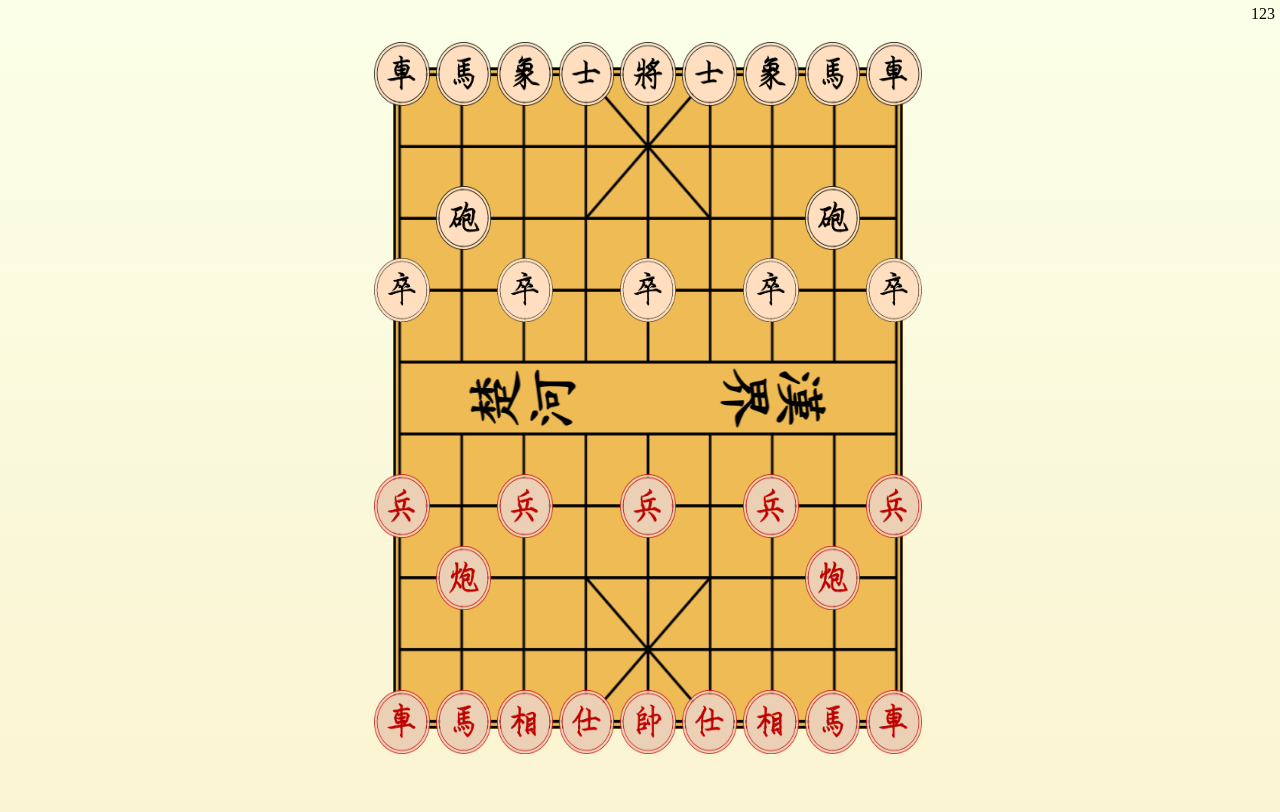
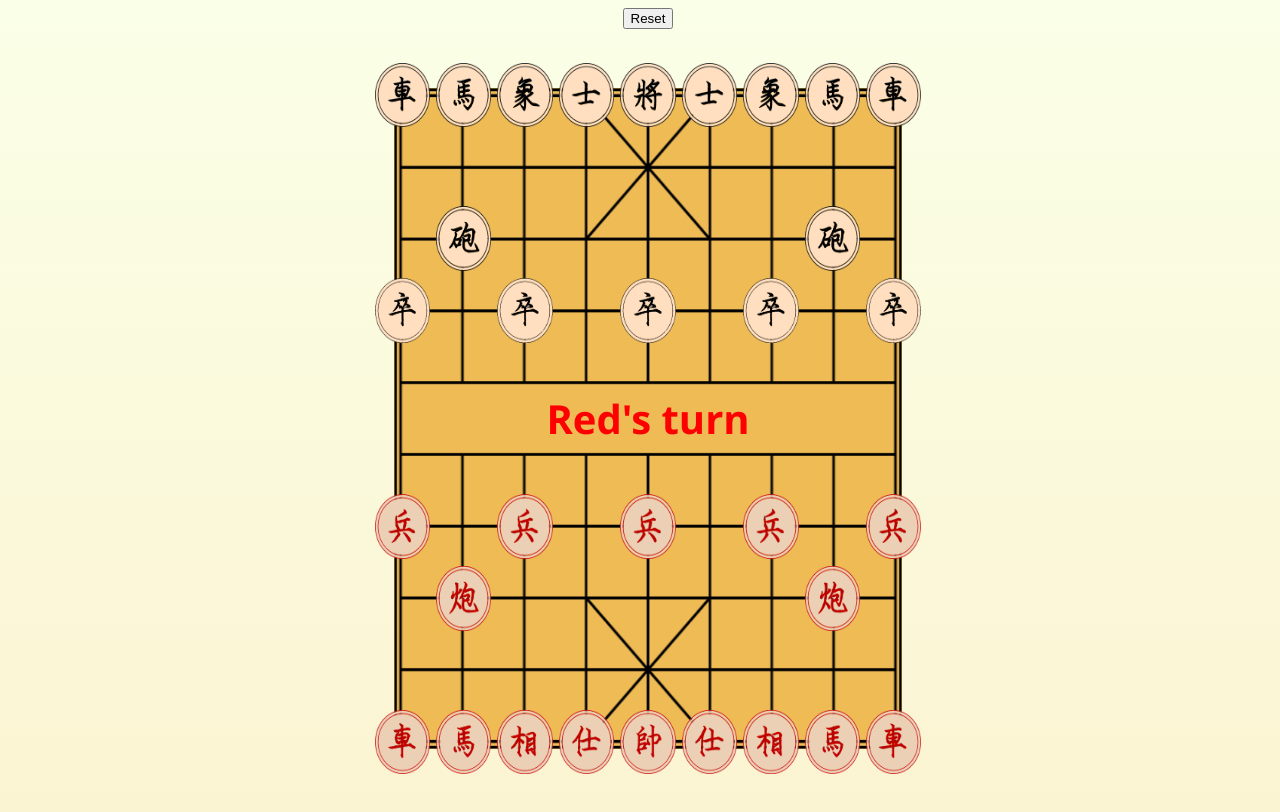
Before and after one commit to hkapplemint/ChineseChess, a plain HTML site: page index.html in a window 1280 px wide. Drawn offline with Linux system fonts and the light colour scheme.

Commit message:
new file:   img/chess_board_copy.png 	modified:   index.html 	modified:   script.js 	modified:   styles.css
added the turn display onto the board directly
added a reset button that reload the page

```diff
--- a/index.html
+++ b/index.html
@@ -3,14 +3,17 @@
 <head>
     <meta charset="UTF-8">
     <meta name="viewport" content="width=device-width, initial-scale=1.0">
-    <title>Document</title>
+    <title>Chinese Chess</title>
     <link rel="stylesheet" href="styles.css">
 </head>
 <body>
+    <button id="restart-btn" type="button">Reset</button>
     <main id="container">
-        <img id="chess-board" class="chess-board" src="img/chess_board.png" draggable="false">
+        <img id="chess-board" class="chess-board" src="img/chess_board_copy.png" draggable="false">
+        <div id="turn-display">Red's turn</div>
+
     </main>
-    <div id="turn-display">123</div>
+
     <script src="script.js"></script>
 </body>
 </html>
--- a/script.js
+++ b/script.js
@@ -1,7 +1,6 @@
 const container = document.getElementById("container");
-
-const turnDisplay = document.getElementById("turn-display")
-
+const turnDisplay = document.getElementById("turn-display");
+const restartBtn = document.getElementById("restart-btn");
 
 class Empty {
     constructor(originalX, originalY) {
@@ -41,7 +40,6 @@ const createEmptyElementsFromEmptyCells = (arr) => {
     });
 }
 
-createEmptyChessBoard();
 
 
 class ChessPiece {
@@ -70,6 +68,7 @@ class ChessPiece {
         createElement.src = `img/${this.team}_${this.role}.png`;
         createElement.classList.add("chess-piece");
         createElement.style.gridArea = `${Math.abs(this.positionY - 10)} / ${this.positionX + 1} / ${Math.abs(this.positionY - 10) + 1} / ${this.positionX + 1 + 1}`;
+        createElement.style.zIndex = "1";
         createElement.draggable = false;
         createElement.dataset.x = this.positionX;
         createElement.dataset.y = this.positionY;
@@ -581,10 +580,11 @@ const soliderCheckMove = (originalX, originalY, targetX, targetY, selfTeam) => {
     return {x: originalX, y: originalY}
 }
 
+createEmptyChessBoard();
 
 const chessPieces = {
 //creating team red
-    redchariot1: new ChessPiece("red", "chariot", 0, 0, 1),
+    redChariot1: new ChessPiece("red", "chariot", 0, 0, 1),
     redHorse1: new ChessPiece("red", "horse", 1, 0, 1),
     redElephant1: new ChessPiece("red", "elephant", 2, 0, 1),
     redAdvisor1: new ChessPiece("red", "advisor", 3, 0, 1),
@@ -617,7 +617,9 @@ const chessPieces = {
     blackSoldier3: new ChessPiece("black", "soldier", 4, 6, 3),
     blackSoldier4: new ChessPiece("black", "soldier", 6, 6, 4),
     blackSoldier5: new ChessPiece("black", "soldier", 8, 6, 5)
-}
+    }
+
+
 
 for (let key in chessPieces) {
     if(chessPieces.hasOwnProperty(key)) {
@@ -626,8 +628,6 @@ for (let key in chessPieces) {
 }
 
 createEmptyElementsFromEmptyCells(chessBoard);
-
-console.log(chessBoard);
 
 let selectedPiece = "";
 let selectedElement = "";
@@ -706,15 +706,16 @@ document.addEventListener("click", event => {
                 //check end game
                 if (isRedsTurn && event.target.id.includes("general")) {
                     isGameEnded = true;
-                    turnDisplay.textContent = "Game Ended";
+                    turnDisplay.textContent = "Red Wins!";
                     console.log("Game Ended");
                 } else if (!isRedsTurn && event.target.id.includes("general")) {
                     isGameEnded = true;
-                    turnDisplay.textContent = "Game Ended";
+                    turnDisplay.textContent = "Black Wins!";
                     console.log("Game Ended");
                 } else {
                     isRedsTurn = !isRedsTurn;
-                    turnDisplay.textContent = isRedsTurn ? "Red" : "Black";
+                    turnDisplay.textContent = isRedsTurn ? "Red's turn" : "Black's turn";
+                    turnDisplay.style.color = isRedsTurn ? "red" : "black";
                 }
 
 
@@ -724,8 +725,11 @@ document.addEventListener("click", event => {
         }
     }
 
-
-
     console.log(event.target);
     console.log(clickStage);
 })
+
+
+restartBtn.addEventListener("click", () => {
+    if(confirm("Reset the board?")) location.reload();
+})
--- a/styles.css
+++ b/styles.css
@@ -8,6 +8,14 @@ body {
     width: 100vw;
     height: 100vh;
     background: linear-gradient(180deg, #faffe7, #fbf4d2);
+    display: flex;
+    flex-direction: column;
+    justify-content: center;
+}
+
+#restart-btn {
+    margin: 0 auto;
+    border: 1 solid black;
 }
 
 #container {
@@ -37,7 +45,13 @@ body {
 }
 
 #turn-display {
-    position: absolute;
-    top: 5px;
-    right: 5px;
+    grid-area: 5 / 2 / 6 / 9;
+    z-index: 0;
+    color: red;
+    align-self: end;
+    transform: translateY(50%);
+    font-size: 5vmin;
+    font-family: 'Segoe UI', Tahoma, Geneva, Verdana, sans-serif;
+    font-weight: bold;
+
 }
```
Also changed, not shown: img/chess_board_copy.png (added).
